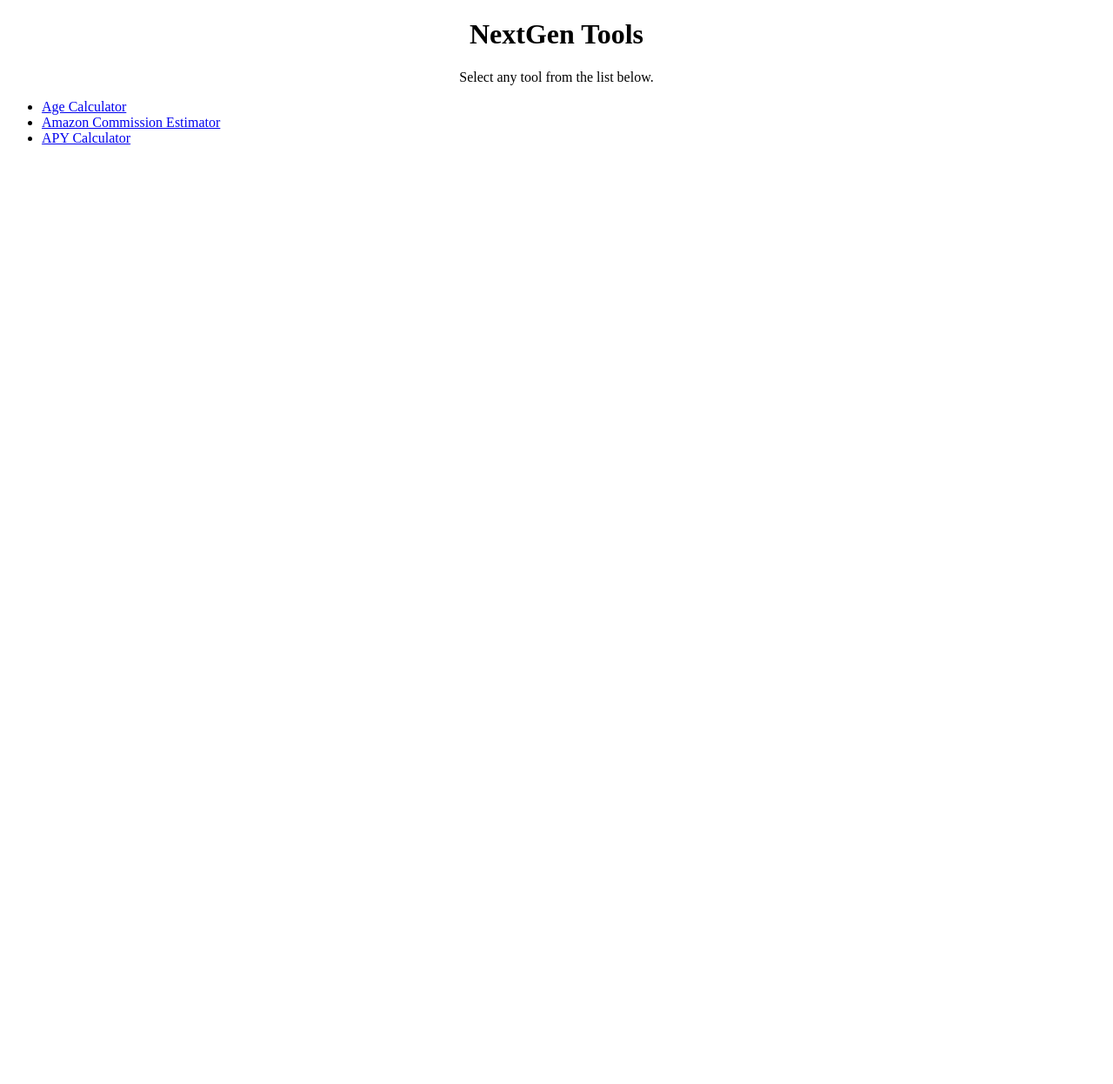
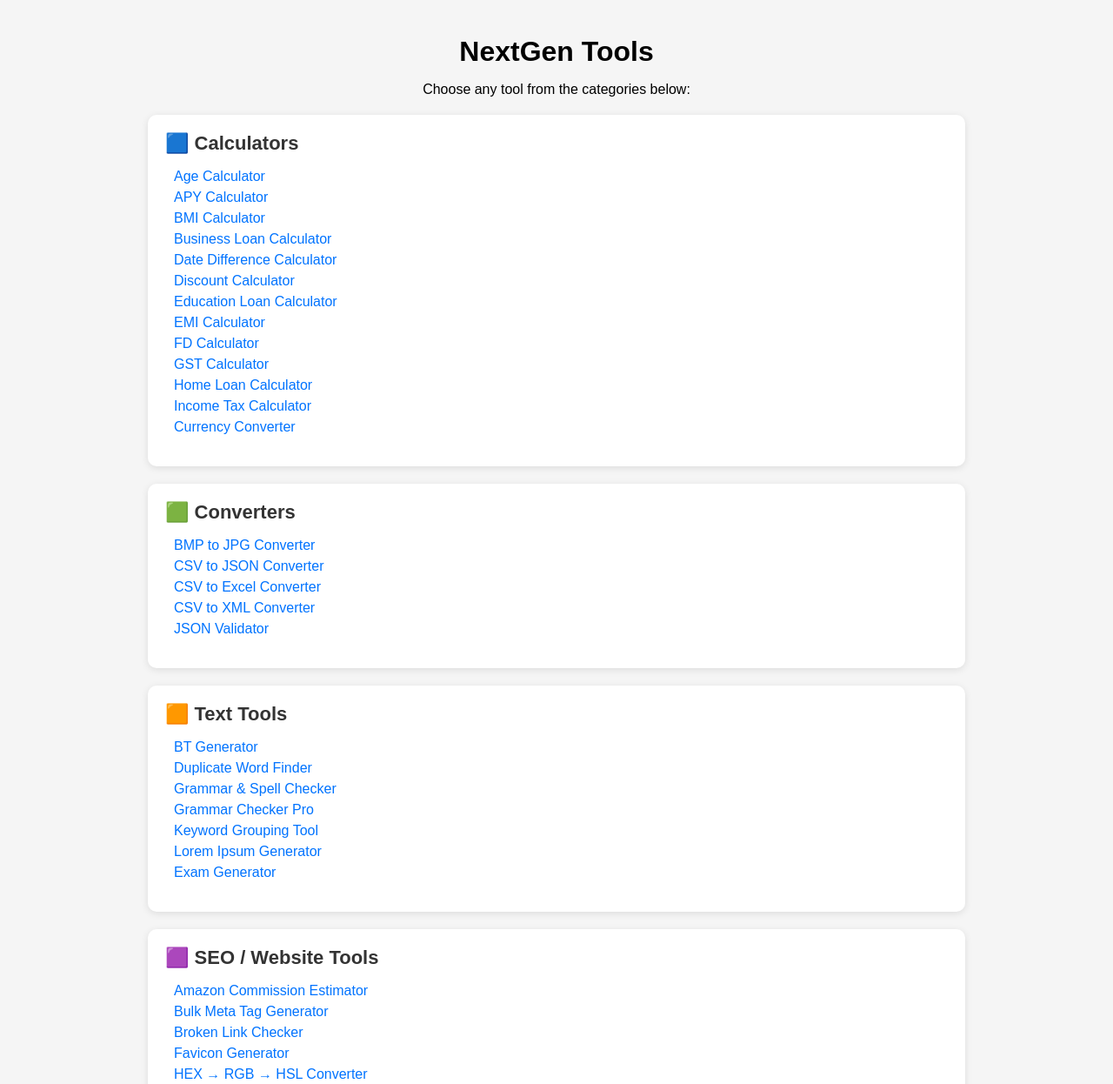
Before and after one commit to nextgentools64/nextgentools, a plain HTML site: page index.html in a window 1280 px wide. Shown: the top 1246 px of the page at 87% size. Before the commit the page ends 800 px from the top, so only its background shows below. Drawn offline with Linux system fonts and the light colour scheme.

Commit message:
index.html

```diff
--- a/index.html
+++ b/index.html
@@ -1,18 +1,168 @@
 <!DOCTYPE html>
 <html>
 <head>
-    <title>NextGen Tools</title>
+    <title>NextGen Tools - Online Tool Hub</title>
     <meta charset="UTF-8">
+    <style>
+        body {
+            font-family: Arial, sans-serif;
+            background: #f5f5f5;
+            margin: 0;
+            padding: 20px;
+        }
+
+        h1 {
+            text-align: center;
+            margin-bottom: 10px;
+        }
+
+        .category-box {
+            background: white;
+            padding: 20px;
+            margin: 20px auto;
+            border-radius: 10px;
+            width: 90%;
+            max-width: 900px;
+            box-shadow: 0px 2px 8px rgba(0,0,0,0.1);
+        }
+
+        .category-title {
+            font-size: 22px;
+            font-weight: bold;
+            margin-bottom: 10px;
+            color: #333;
+        }
+
+        ul {
+            list-style: none;
+            padding-left: 10px;
+        }
+
+        ul li {
+            margin: 6px 0;
+        }
+
+        ul li a {
+            text-decoration: none;
+            font-size: 16px;
+            color: #0073ff;
+        }
+
+        ul li a:hover {
+            text-decoration: underline;
+        }
+    </style>
 </head>
+
 <body>
-    <h1 style="text-align:center;">NextGen Tools</h1>
-    <p style="text-align:center;">Select any tool from the list below.</p>
 
+<h1>NextGen Tools</h1>
+<p style="text-align:center;">Choose any tool from the categories below:</p>
+
+
+<!-- 🟦 CATEGORY 1 — CALCULATORS -->
+<div class="category-box">
+    <div class="category-title">🟦 Calculators</div>
     <ul>
         <li><a href="Age Calculator.html">Age Calculator</a></li>
+        <li><a href="Atal Pension Yojana Calculator .html">APY Calculator</a></li>
+        <li><a href="BMI Calculator .html">BMI Calculator</a></li>
+        <li><a href="Business Loan Calculator.html">Business Loan Calculator</a></li>
+        <li><a href="Date Difference Calculator.html">Date Difference Calculator</a></li>
+        <li><a href="Discount Calculator.html">Discount Calculator</a></li>
+        <li><a href="Education Loan Calculator.html">Education Loan Calculator</a></li>
+        <li><a href="EMI Calculator.html">EMI Calculator</a></li>
+        <li><a href="FD Calculator.html">FD Calculator</a></li>
+        <li><a href="GST Calculator.html">GST Calculator</a></li>
+        <li><a href="Home Loan Calculator.html">Home Loan Calculator</a></li>
+        <li><a href="Income Tax Calculator.html">Income Tax Calculator</a></li>
+        <li><a href="Currency Converter Tool.html">Currency Converter</a></li>
+    </ul>
+</div>
+
+
+<!-- 🟩 CATEGORY 2 — CONVERTERS -->
+<div class="category-box">
+    <div class="category-title">🟩 Converters</div>
+    <ul>
+        <li><a href="BMP to JPG Converter.html">BMP to JPG Converter</a></li>
+        <li><a href="CSV to JSON Converter.html">CSV to JSON Converter</a></li>
+        <li><a href="csv_to_excel_converter_storedropship_index.html">CSV to Excel Converter</a></li>
+        <li><a href="csv_to_xml_converter_storedropship_i....html">CSV to XML Converter</a></li>
+        <li><a href="JSON Validator.html">JSON Validator</a></li>
+    </ul>
+</div>
+
+
+<!-- 🟧 CATEGORY 3 — TEXT TOOLS -->
+<div class="category-box">
+    <div class="category-title">🟧 Text Tools</div>
+    <ul>
+        <li><a href="BT Generator.html">BT Generator</a></li>
+        <li><a href="Duplicate Word Finder .html">Duplicate Word Finder</a></li>
+        <li><a href="Grammar & Spell Checker .html">Grammar & Spell Checker</a></li>
+        <li><a href="Grammar Checker Pro – Online Text Proof...html">Grammar Checker Pro</a></li>
+        <li><a href="Keyword Grouping Tool Pro .html">Keyword Grouping Tool</a></li>
+        <li><a href="Lorem Ipsum Generator Pro.html">Lorem Ipsum Generator</a></li>
+        <li><a href="exam generator.html">Exam Generator</a></li>
+    </ul>
+</div>
+
+
+<!-- 🟪 CATEGORY 4 — SEO & WEBSITE TOOLS -->
+<div class="category-box">
+    <div class="category-title">🟪 SEO / Website Tools</div>
+    <ul>
         <li><a href="Amazon Commission Estimator.html">Amazon Commission Estimator</a></li>
-        <li><a href="Atal Pension Yojana Calculator.html">APY Calculator</a></li>
+        <li><a href="Bulk Meta Tag Generator Pro.html">Bulk Meta Tag Generator</a></li>
+        <li><a href="Broken Link Checker Pro .html">Broken Link Checker</a></li>
+        <li><a href="Favicon Generator Pro.html">Favicon Generator</a></li>
+        <li><a href="HEXRGBHSL.html">HEX → RGB → HSL Converter</a></li>
+        <li><a href="color picker.html">Color Picker</a></li>
     </ul>
+</div>
+
+
+<!-- 🟫 CATEGORY 5 — IMAGE TOOLS -->
+<div class="category-box">
+    <div class="category-title">🟫 Image Tools</div>
+    <ul>
+        <li><a href="Bulk Image Resizer Pro.html">Bulk Image Resizer</a></li>
+        <li><a href="Image Resizer Tool .html">Image Resizer</a></li>
+        <li><a href="Image Compressor Pro.html">Image Compressor</a></li>
+        <li><a href="image_compressor_storedropship_index.html">Image Compressor (v2)</a></li>
+    </ul>
+</div>
+
+
+<!-- 🟨 CATEGORY 6 — FINANCE & BUSINESS -->
+<div class="category-box">
+    <div class="category-title">🟨 Finance & Business Tools</div>
+    <ul>
+        <li><a href="FBA vs Easy Ship Profit Calculator.html">Amazon FBA Profit Calculator</a></li>
+        <li><a href="Business Loan Calculator.html">Business Loan Calculator</a></li>
+    </ul>
+</div>
+
+
+<!-- 🟫 CATEGORY 7 — PDF TOOLS -->
+<div class="category-box">
+    <div class="category-title">🟫 PDF Tools</div>
+    <ul>
+        <li><a href="Compress PDF Pro.html">Compress PDF</a></li>
+        <li><a href="Merge PDF by deepseek.html">Merge PDF Tool</a></li>
+        <li><a href="Merge Pdf Pro.html">Merge PDF Pro</a></li>
+    </ul>
+</div>
+
+
+<!-- 🟦 CATEGORY 8 — OTHER UTILITIES -->
+<div class="category-box">
+    <div class="category-title">🟦 Other Tools</div>
+    <ul>
+        <li><a href="Kundli.html">Kundli Generator</a></li>
+    </ul>
+</div>
 
 </body>
 </html>
```
